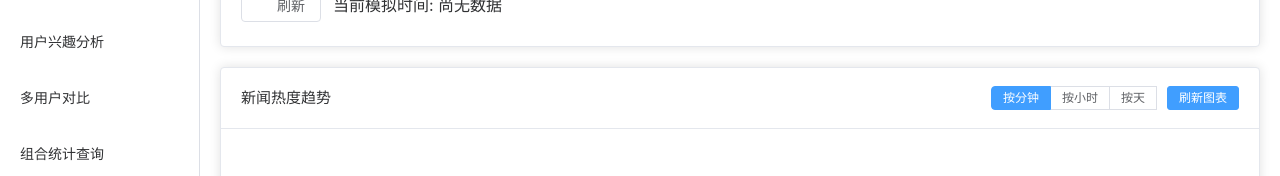
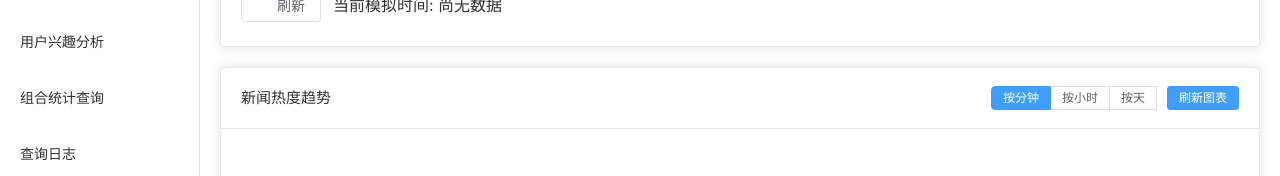
Before and after one commit to wfy3364/BICA-frontend, a Vue app: page / in a window 1280 px wide. Shown: the part 270-446 px from the top of the page. Built offline with nearby package versions, Linux system fonts and the light colour scheme; no server answers.

Commit message:
没有多用户对比功能

```diff
--- a/package.json
+++ b/package.json
@@ -9,9 +9,10 @@
     "preview": "vite preview"
   },
   "dependencies": {
+    "axios": "^1.9.0",
     "echarts": "^5.6.0",
-    "axios": "^1.9.0",
     "element-plus": "^2.9.11",
+    "pnpm": "^10.12.1",
     "vue": "^3.5.13",
     "vue-echarts": "^7.0.3",
     "vue-router": "^4.5.0",
--- a/src/components/Sidebar.vue
+++ b/src/components/Sidebar.vue
@@ -5,7 +5,7 @@
       <el-menu-item index="/lifecycle">新闻生命周期</el-menu-item>
       <el-menu-item index="/trend">类别趋势分析</el-menu-item>
       <el-menu-item index="/interest">用户兴趣分析</el-menu-item>
-      <el-menu-item index="/compare">多用户对比</el-menu-item>
+<!--      <el-menu-item index="/compare">多用户对比</el-menu-item>-->
       <el-menu-item index="/query">组合统计查询</el-menu-item>
       <el-menu-item index="/logs">查询日志</el-menu-item>
     </el-menu>
```
